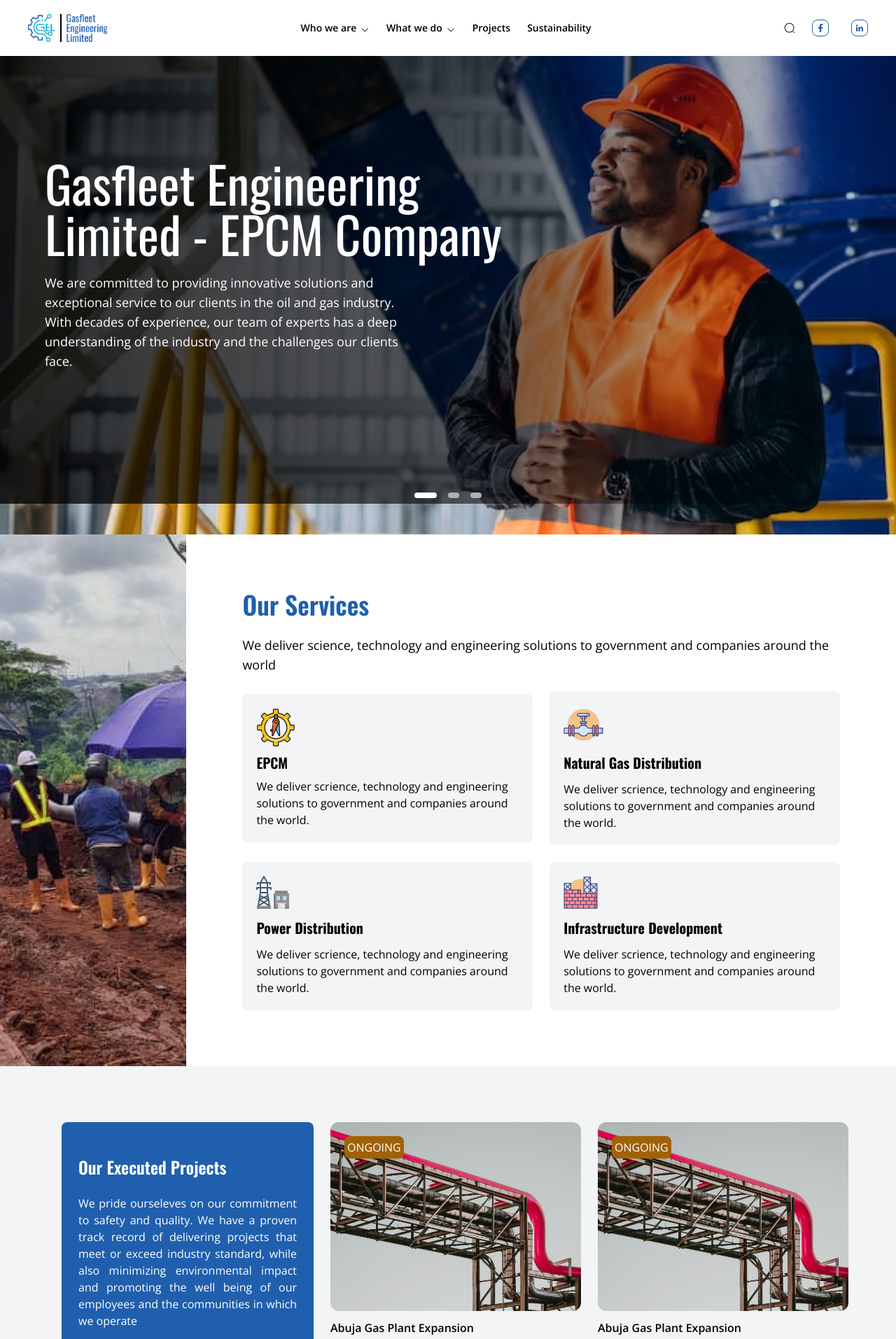
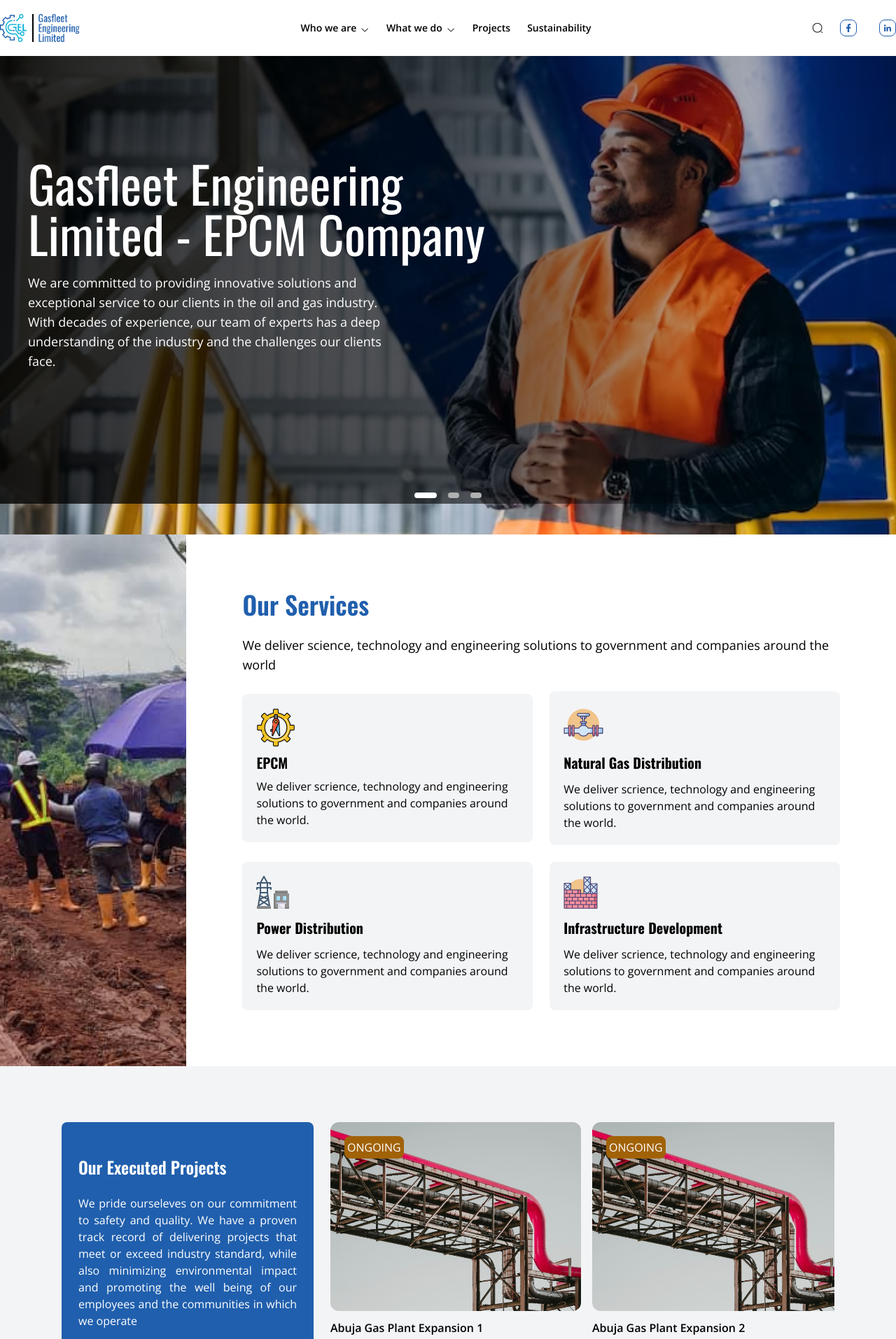
Before and after one commit to paddinghq/gasfleet-website-new, a Nuxt app: page / in a window 1280 px wide. Shown: the top 1914 px of the page at 70% size. Built offline with nearby package versions, Linux system fonts and the light colour scheme.

Commit message:
fix: projects carousel

```diff
--- a/components/Header.vue
+++ b/components/Header.vue
@@ -39,7 +39,7 @@
     <Navbar />
 
     <div
-      class="py-5 container mx-auto hidden justify-between items-center md:px-10 lg:flex"
+      class="py-5 container mx-auto hidden justify-between items-center md:px-10 lg:flex xl:px-0"
     >
       <NuxtLink to="/">
         <div class="flex">
--- a/pages/index.vue
+++ b/pages/index.vue
@@ -18,7 +18,9 @@
     text: "We are committed to providing innovative solutions and exceptional service to our clients in the oil and gas industry. With decades of experience, our team of experts has a deep understanding of the industry and the challenges our clients face.",
   },
 ]);
+
 const currentIndex = ref(0);
+
 let autoSlideInterval = null;
 
 const next = () => {
@@ -26,7 +28,7 @@
 };
 
 const startAutoSlide = () => {
-  autoSlideInterval = setInterval(next, 40000);
+  autoSlideInterval = setInterval(next, 400000);
 };
 
 const stopAutoSlide = () => {
@@ -39,6 +41,26 @@
 
 onMounted(startAutoSlide);
 onBeforeUnmount(() => clearInterval(autoSlideInterval));
+
+const projects = ref([
+  { image: "project.jpeg", stat: 'ONGOING', name: 'Abuja Gas Plant Expansion 1', year: '2023' },
+  { image: "project.jpeg", stat: 'ONGOING', name: 'Abuja Gas Plant Expansion 2', year: '2023' },
+  { image: "project.jpeg", stat: 'ONGOING', name: 'Abuja Gas Plant Expansion 3', year: '2023' },
+  { image: "project.jpeg", stat: 'ONGOING', name: 'Abuja Gas Plant Expansion 4', year: '2023' },
+  { image: "project.jpeg", stat: 'ONGOING', name: 'Abuja Gas Plant Expansion 5', year: '2023' },
+  { image: "project.jpeg", stat: 'ONGOING', name: 'Abuja Gas Plant Expansion 6', year: '2023' },
+]);
+
+const projectIndex = ref(0);
+const transformStyle = ref({});
+
+const nextProject = () => {
+  projectIndex.value = (projectIndex.value + 1) % projects.value.length;
+};
+
+const prevProject = () => {
+  projectIndex.value = (projectIndex.value - 1 + projects.value.length) % projects.value.length;
+};
 </script>
 
 <style scoped>
@@ -47,7 +69,23 @@
 }
 
 .carousel-item {
-  flex: 0 0 auto;
+  flex: 0 0 100%;
+}
+
+.carousel-item:last-child {
+  margin-right: 0;
+}
+
+@media screen and (min-width: 768px) {
+  .carousel-item {
+    margin-right: 1rem;
+    flex: 0 0 calc(50% - 1rem); /* Display two items on tablets */
+  }
+}
+
+.carousel-container {
+  position: relative;
+  overflow: hidden;
 }
 
 .dot {
@@ -74,7 +112,7 @@
       >
         <div v-for="(item, index) in items" :key="index">
           <div
-            class="carousel-item w-screen h-[684px] lg:h-[600px] xl:h-[684px]"
+            class="carousel-item !mr-0 w-screen h-[684px] lg:h-[600px] xl:h-[684px]"
           >
             <img
               :src="item.image"
@@ -83,7 +121,7 @@
             />
           </div>
           <div
-            class="relative h-[376px] top-[-45.5rem] px-5 sm:pl-16 flex items-center bg-gradient-to-r from-black/80 via-black/60 to-transparent lg:h-[600px] lg:top-[-40rem] xl:h-[684px] xl:top-[-45.5rem]"
+            class="relative h-[376px] top-[-45.5rem] px-6 flex items-center bg-gradient-to-r from-black/80 via-black/60 to-transparent md:px-10 lg:h-[600px] lg:top-[-40rem] xl:h-[684px] xl:top-[-45.5rem]"
           >
             <div class="text-white flex flex-col container mx-auto gap-5">
               <h1
@@ -108,9 +146,9 @@
       </div>
     </div>
 
-    <div
-      class="flex bg-white flex-col-reverse xl:flex-row 2xl:container 2xl:mx-auto"
-    >
+      <div
+        class="flex bg-white flex-col-reverse xl:flex-row 2xl:container 2xl:mx-auto"
+      >
       <div class="xl:w-[533px]">
         <img
           src="/ourservice.png"
@@ -209,7 +247,71 @@
           </button>
         </div>
         <div class="flex flex-col lg:w-[60%]">
-          <div class="flex justify-between gap-6">
+          <div class="carousel-container">
+            <div class="carousel-wrapper flex md:hidden"  :style="{ transform: `translateX(-${projectIndex * 100}%)` }">
+              <div v-for="(project, index) in projects" :key="index" class="carousel-item">
+                <div class="w-full flex flex-col gap-3">
+                  <div class="rounded-xl relative h-[270px] xl:w-[358px]">
+                    <NuxtImg
+                      class="h-full w-full filter brightness-[0.9] relative object-cover rounded-xl"
+                      :src="project.image"
+                      alt="rectangle"
+                    />
+                    <p
+                      class="absolute left-[20px] top-[20px] text-white bg-yellow-700 p-1 rounded-lg"
+                    >
+                      {{ project.stat }}
+                    </p>
+                  </div>
+                  <div class="flex justify-between font-semibold lg:flex-col">
+                    <p>{{ project.name }}</p>
+                    <span>{{ project.year }}</span>
+                  </div>
+                </div>
+              </div>
+            </div>
+
+            <div class="carousel-wrapper hidden md:flex"  :style="{ transform: `translateX(-${projectIndex/2 * 100}%)` }">
+              <div v-for="(project, index) in projects" :key="index" class="carousel-item">
+                <div class="w-full flex flex-col gap-3">
+                  <div class="rounded-xl relative h-[270px] xl:w-[358px]">
+                    <NuxtImg
+                      class="h-full w-full filter brightness-[0.9] relative object-cover rounded-xl"
+                      :src="project.image"
+                      alt="rectangle"
+                    />
+                    <p
+                      class="absolute left-[20px] top-[20px] text-white bg-yellow-700 p-1 rounded-lg"
+                    >
+                      {{ project.stat }}
+                    </p>
+                  </div>
+                  <div class="flex justify-between font-semibold lg:flex-col">
+                    <p>{{ project.name }}</p>
+                    <span>{{ project.year }}</span>
+                  </div>
+                </div>
+              </div>
+            </div>
+
+            <div class="flex justify-between mt-2 items-center">
+              <Icon
+                name="material-symbols:arrow-circle-left-outline"
+                color="black"
+                size="32"
+                class="cursor-pointer"
+                @click="prevProject"
+              />
+              <Icon
+                name="material-symbols:arrow-circle-right-outline"
+                color="black"
+                size="32"
+                class="cursor-pointer"
+                @click="nextProject"
+              />
+            </div>
+          </div>
+          <!-- <div class="flex justify-between gap-6">
             <div class="flex flex-col gap-3">
               <div class="rounded-xl relative h-[270px] xl:w-[358px]">
                 <NuxtImg
@@ -261,7 +363,7 @@
               size="32"
               class="cursor-pointer"
             />
-          </div>
+          </div> -->
         </div>
       </div>
     </div>
```
